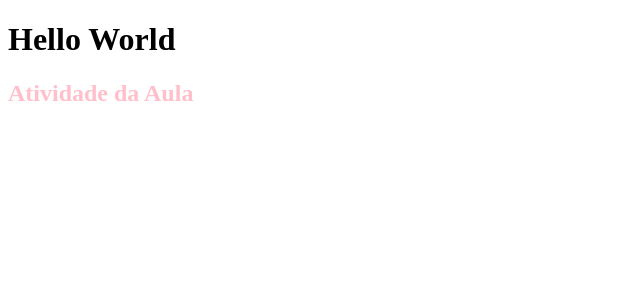
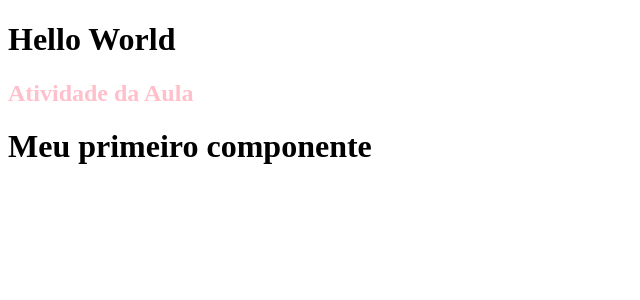
Before and after one commit to zagvii/React-Curso, a React (Vite) app in the folder hello-world/: page / in a window 1280 px wide. Shown: the top 300 px of the page, without its empty margins (0-640 px from the left). Built offline with nearby package versions, Linux system fonts and the light colour scheme.

Commit message:
importComponents

```diff
--- a/hello-world/src/App.jsx
+++ b/hello-world/src/App.jsx
@@ -1,3 +1,7 @@
+// components
+import FirstComponent from './components/FirstComponent'
+
+// CSS
 import './App.css'
 
 function App() {
@@ -5,6 +9,7 @@ function App() {
     <>
       <h1>Hello World</h1>
       <h2>Atividade da Aula</h2>
+      <FirstComponent />
     </>
   )
 }
```
